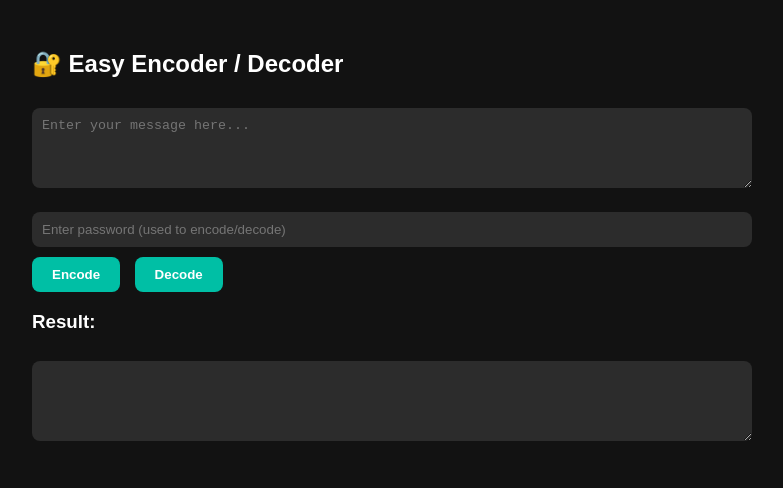
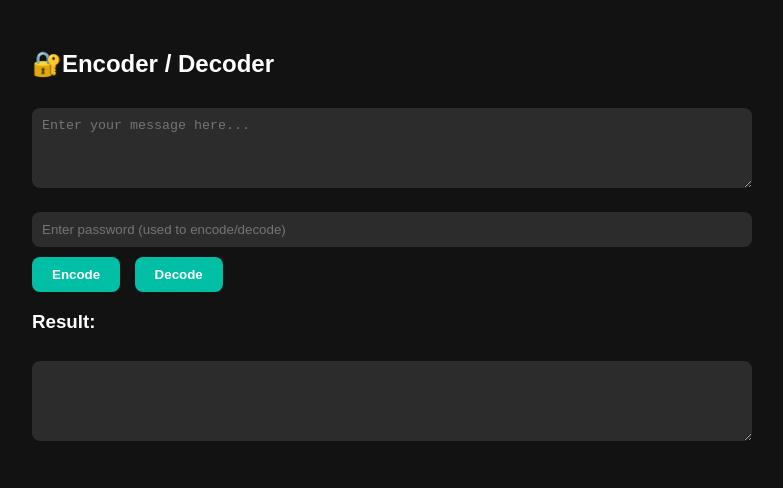
Before and after one commit to 0ffroad/encoder, a plain HTML site: page index.html in a window 1280 px wide. Shown: the whole page, without its empty margins (258-1041 px from the left). Drawn offline with Linux system fonts and the light colour scheme.

Commit message:
Update index.html

```diff
--- a/index.html
+++ b/index.html
@@ -37,7 +37,7 @@
   </style>
 </head>
 <body>
-  <h2>🔐 Easy Encoder / Decoder</h2>
+  <h2>🔐Encoder / Decoder</h2>
 
   <textarea id="input" rows="4" placeholder="Enter your message here..."></textarea>
   <input type="text" id="password" placeholder="Enter password (used to encode/decode)" />
```
